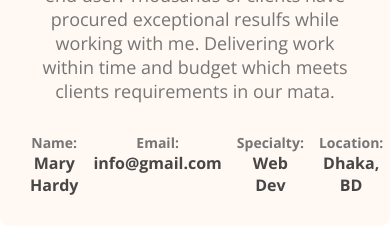
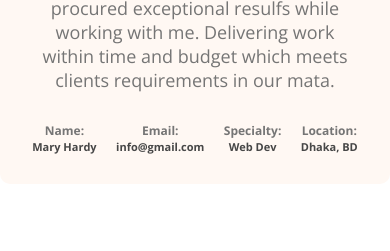
Before and after one commit to saziddeveloper/DEVELOPER-PORTFOLIO, a plain HTML site: page index.html in a window 390 px wide. Shown: the part 1480-1731 px from the top of the page. Drawn offline with nearby package versions, Linux system fonts and the light colour scheme.

Commit message:
Update style.css

```diff
--- a/styles/style.css
+++ b/styles/style.css
@@ -302,7 +302,7 @@ footer {
         margin-left: 80px;
     }
     #header-contents img {
-        width: 380px;
+        width: 370px;
     }
     #banner-details p {
         margin: 30px 0 30px 0;
@@ -323,10 +323,10 @@ footer {
         gap: 15px;
     }
     .info-title {
-        font-size: 14px;
+        font-size: 12px;
     }
     .info-details {
-        font-size: 16px;
+        font-size: 11px;
     }
     /* section-2 */
     #section-2 {
```
